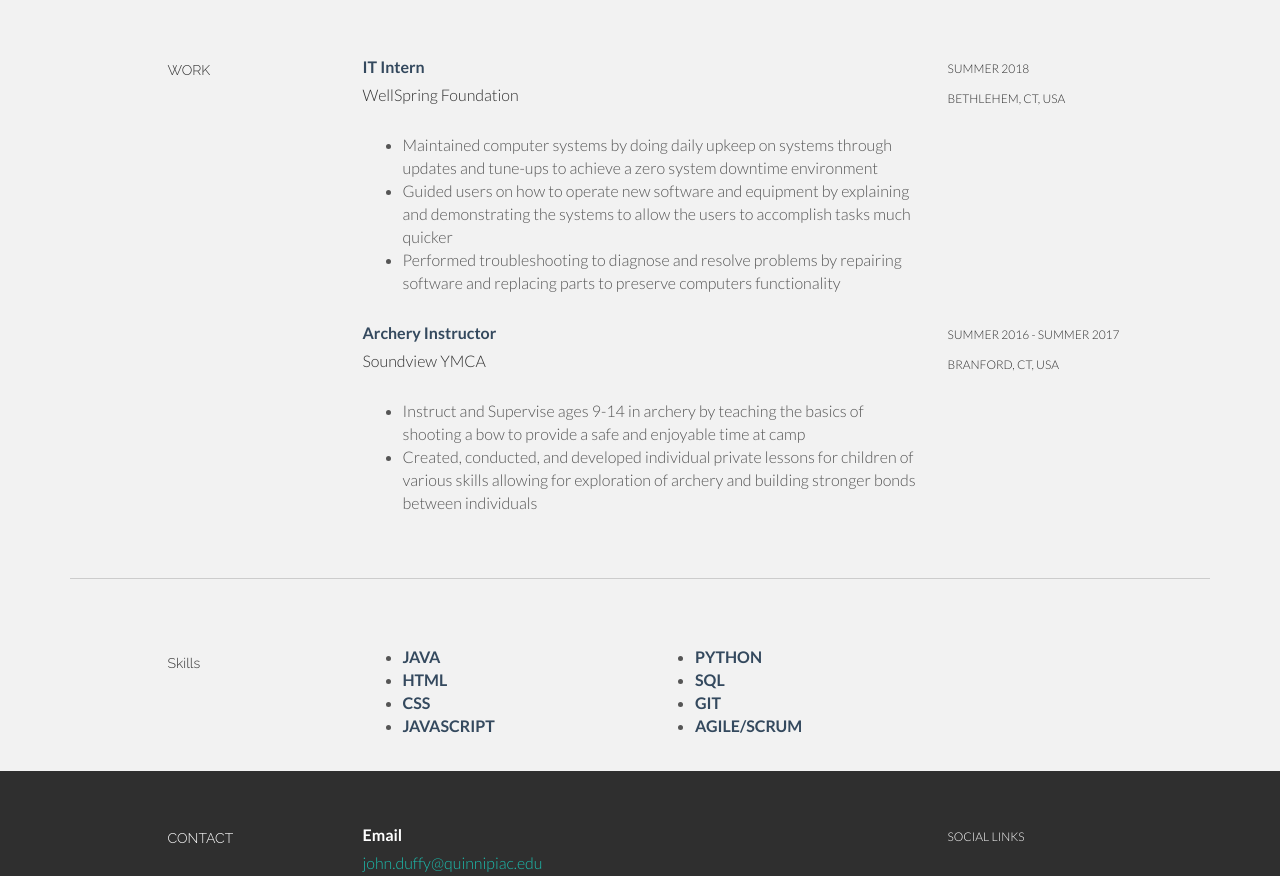
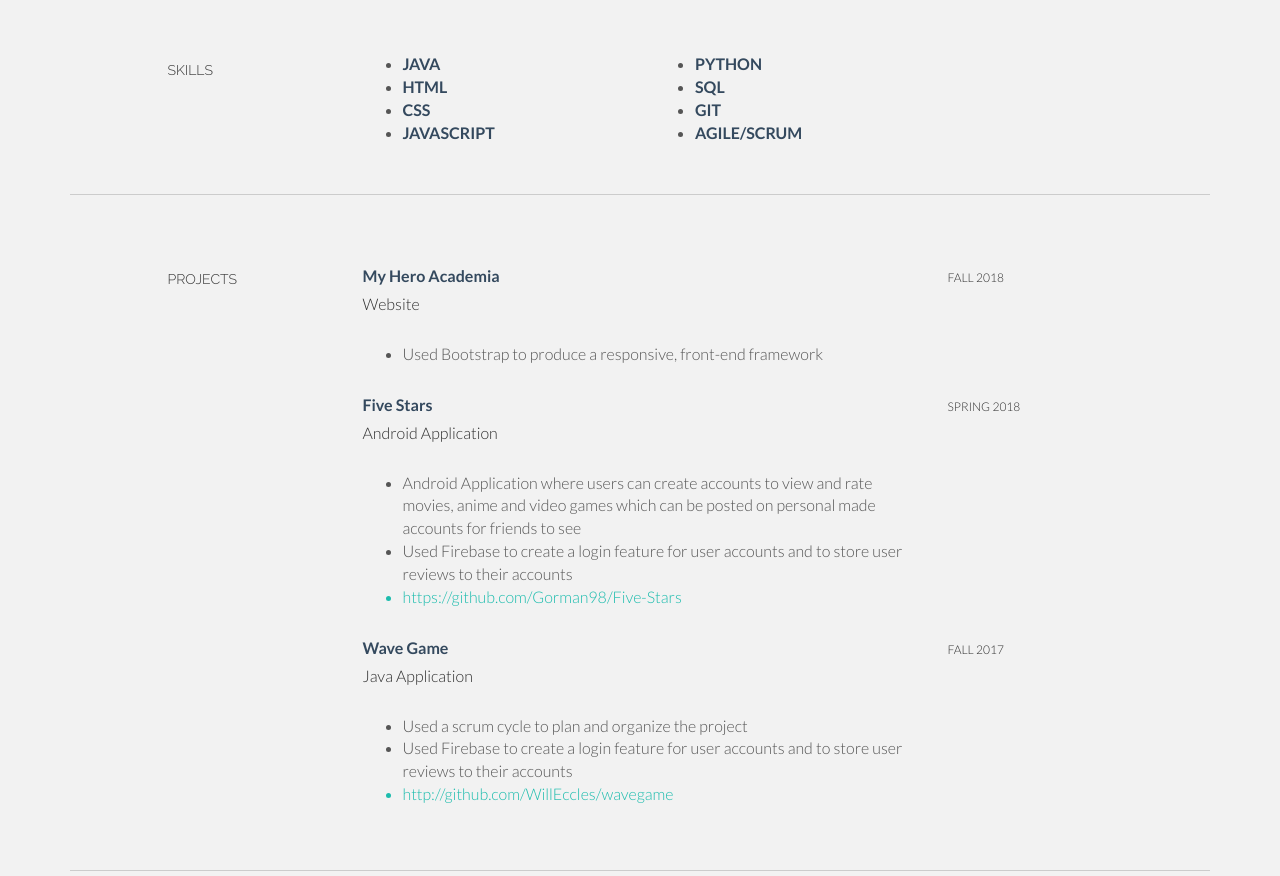
Before and after one commit to DizzleDuff/dizzleduff.github.io, a plain HTML site: page index.html in a window 1280 px wide. Shown: the part 1133-2009 px from the top of the page. Drawn offline with Linux system fonts and the light colour scheme.

Commit message:
more stuff

```diff
--- a/index.html
+++ b/index.html
@@ -71,7 +71,7 @@
             workspace. Strives to accomplish set goals in leadership, error prevention, teamwork and innovation. Flexible and goal oriented with a desire to accomplish tasks that make an impact for the community. </p>
         </div>
         <div class="col-lg-3">
-          <p><a href="Resume.pdf"><i clas"icon-file"></i>
+          <p><a href="SER-Resume.pdf"><i clas"icon-file"></i>
               <sm>DOWNLOAD PDF</sm>
             </a></p>
         </div>
@@ -112,12 +112,146 @@
   </div>
   <!--/.container -->
 
-  <!-- WORK SECTION -->
+  <!-- SKILLS SECTION -->
+  <div class="container desc">
+    <div class="row">
+      <div class="col-lg-2 col-lg-offset-1">
+        <h5>SKILLS</h5>
+      </div>
+
+      <div class="col-lg-3">
+        <ul>
+          <li>
+            <t>Java</t>
+          </li>
+          <li>
+            <t>HTML</t>
+          </li>
+          <li>
+            <t>CSS</t>
+          </li>
+          <li>
+            <t>Javascript</t>
+          </li>
+        </ul>
+      </div>
+      <div class="col-lg-3">
+        <ul>
+          <li>
+            <t>Python</t>
+          </li>
+          <li>
+            <t>SQL</t>
+          </li>
+          <li>
+            <t>Git</t>
+          </li>
+          <li>
+            <t>Agile/Scrum</t>
+          </li>
+        </ul>
+      </div>
+
+    </div>
+    <!--/.row -->
+    <br>
+    <hr>
+  </div>
+  <!--/.container -->
+
+  <!-- PROJECT SECTION -->
   <div class="container desc">
     <div class="row">
 
       <div class="col-lg-2 col-lg-offset-1">
-        <h5>WORK</h5>
+        <h5>PROJECTS</h5>
+      </div>
+
+      <div class="col-lg-6">
+        <p class="tight">
+          <t>My Hero Academia </t><br />
+          Website <br />
+        </p>
+        <p>
+          <more>
+            <ul>
+              <li>Used Bootstrap to produce a responsive, front-end framework</li>
+            </ul>
+          </more>
+        </p>
+      </div>
+      <div class="col-lg-3">
+        <p>
+          <sm>Fall 2018<br />
+          </sm>
+        </p>
+      </div>
+
+      <div class="col-lg-6 col-lg-offset-3">
+        <p class="tight">
+          <a href="https://github.com/Gorman98/Five-Stars">
+            <t>Five Stars</t><br />
+          </a>
+          Android Application <br />
+        </p>
+        <p>
+          <more>
+            <ul>
+              <li>Android Application where users can create accounts to view and rate movies, anime and video games which can be posted on personal made accounts for friends to see</li>
+              <li>Used Firebase to create a login feature for user accounts and to store user reviews to their accounts</li>
+              <a href="https://github.com/Gorman98/Five-Stars">
+                <li>https://github.com/Gorman98/Five-Stars</li>
+              </a>
+            </ul>
+          </more>
+        </p>
+      </div>
+      <div class="col-lg-3">
+        <p>
+          <sm>Spring 2018 <br />
+          </sm>
+        </p>
+      </div>
+
+      <div class="col-lg-6 col-lg-offset-3">
+        <p class="tight">
+          <a href="http://github.com/WillEccles/wavegame">
+            <t>Wave Game</t><br />
+          </a>
+          Java Application <br />
+        </p>
+        <p>
+          <more>
+            <ul>
+              <li>Used a scrum cycle to plan and organize the project</li>
+              <li>Used Firebase to create a login feature for user accounts and to store user reviews to their accounts</li>
+              <a href="http://github.com/WillEccles/wavegame">
+                <li>http://github.com/WillEccles/wavegame</li>
+              </a>
+            </ul>
+          </more>
+        </p>
+      </div>
+      <div class="col-lg-3">
+        <p>
+          <sm>Fall 2017<br />
+          </sm>
+        </p>
+      </div>
+
+    </div>
+    <!--/.row -->
+    <br>
+    <hr>
+  </div>
+  <!--/.container -->
+
+  <!-- EXPERIENCE SECTION -->
+  <div class="container desc">
+    <div class="row">
+
+      <div class="col-lg-2 col-lg-offset-1">
+        <h5>EXPERIENCE</h5>
       </div>
       <div class="col-lg-6">
         <p class="tight">
@@ -161,53 +295,6 @@
             Branford, CT, USA</sm>
         </p>
       </div>
-    </div>
-    <!--/.row -->
-    <br>
-    <hr>
-  </div>
-  <!--/.container -->
-
-
-  <div class="container desc">
-    <div class="row">
-      <div class="col-lg-2 col-lg-offset-1">
-        <h5>Skills</h5>
-      </div>
-
-      <div class="col-lg-3">
-        <ul>
-          <li>
-            <t>Java</t>
-          </li>
-          <li>
-            <t>HTML</t>
-          </li>
-          <li>
-            <t>CSS</t>
-          </li>
-          <li>
-            <t>Javascript</t>
-          </li>
-        </ul>
-      </div>
-      <div class="col-lg-3">
-        <ul>
-          <li>
-            <t>Python</t>
-          </li>
-          <li>
-            <t>SQL</t>
-          </li>
-          <li>
-            <t>Git</t>
-          </li>
-          <li>
-            <t>Agile/Scrum</t>
-          </li>
-        </ul>
-      </div>
-
     </div>
     <!--/.row -->
     <br>
```
Also changed, not shown: 2 other files.
